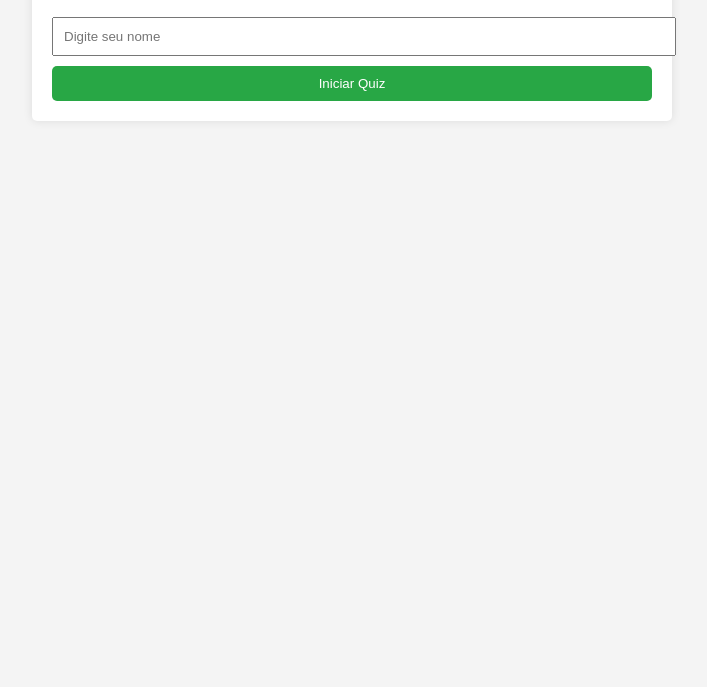
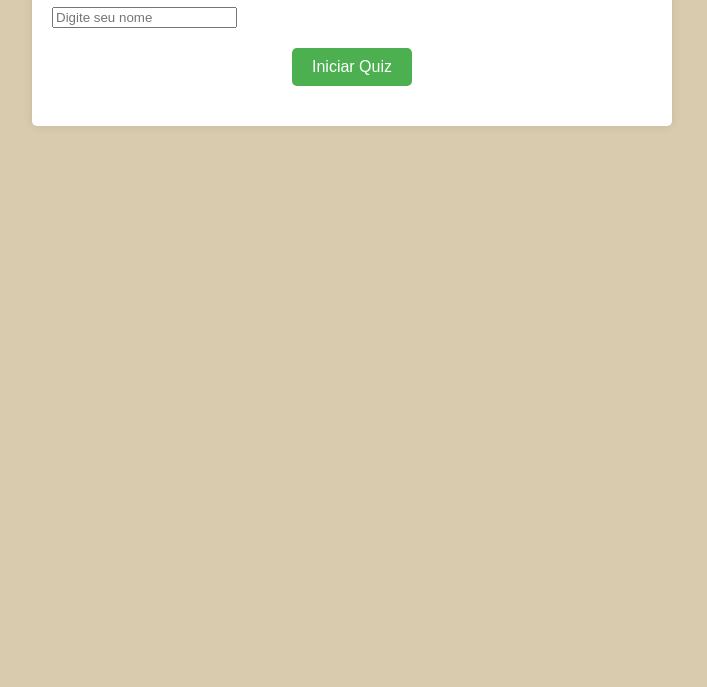
Before and after one commit to alanisgouveia6/quiz-TI-verde, a plain HTML site: page quiz.3/index.html in a window 1280 px wide. Shown: the part 113-800 px from the top of the page, without its empty margins (288-995 px from the left). Drawn offline with Linux system fonts and the light colour scheme.

Commit message:
Update style.css

```diff
--- a/quiz.3/style.css
+++ b/quiz.3/style.css
@@ -1,6 +1,6 @@
 body {
     font-family: Arial, sans-serif;
-    background-color: #f4f4f4;
+    background-color: #D9CBAE; /* Marrom claro */
     margin: 0;
     padding: 20px;
 }
@@ -18,22 +18,28 @@ h1, h2 {
     text-align: center;
 }
 
-input[type="text"] {
-    width: 100%;
-    padding: 10px;
-    margin: 10px 0;
-}
-
 button {
-    width: 100%;
-    padding: 10px;
-    background-color: #28a745;
-    color: white;
-    border: none;
-    border-radius: 5px;
+    display: block;
+    margin: 20px auto;
+    padding: 10px 20px;
+    font-size: 16px;
     cursor: pointer;
+    background-color: #4CAF50; /* Verde para os outros botões */
+    color: white; /* Texto branco */
+    border: none; /* Sem borda */
+    border-radius: 5px; /* Bordas arredondadas */
+    transition: background-color 0.3s; /* Transição suave para a cor de fundo */
 }
 
 button:hover {
-    background-color: #218838;
+    background-color: #45a049; /* Verde mais escuro ao passar o mouse */
 }
+
+/* Estilo específico para o botão "Próxima Pergunta" */
+#next-button {
+    background-color: #8B5A2B; /* Marrom escuro */
+}
+
+#next-button:hover {
+    background-color: #7A4B2A; /* Marrom mais escuro ao passar o mouse */
+}
```
